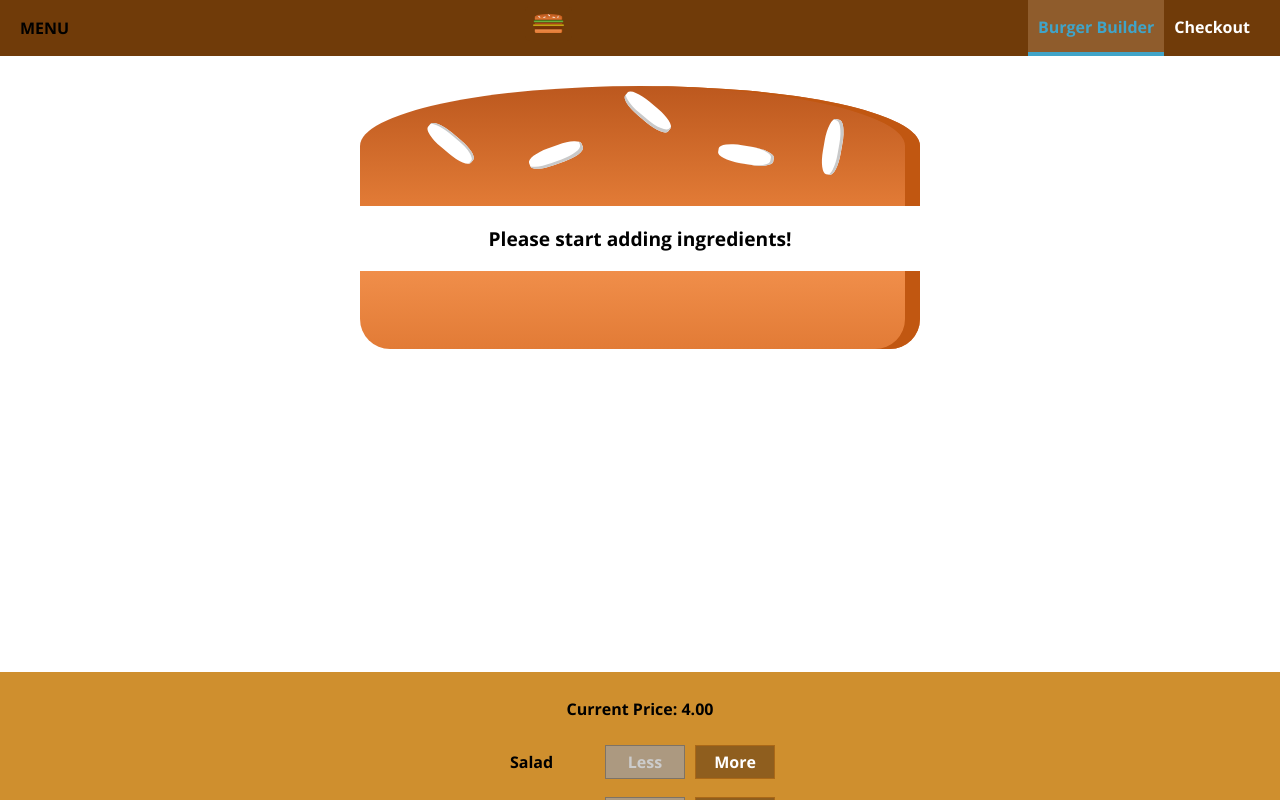
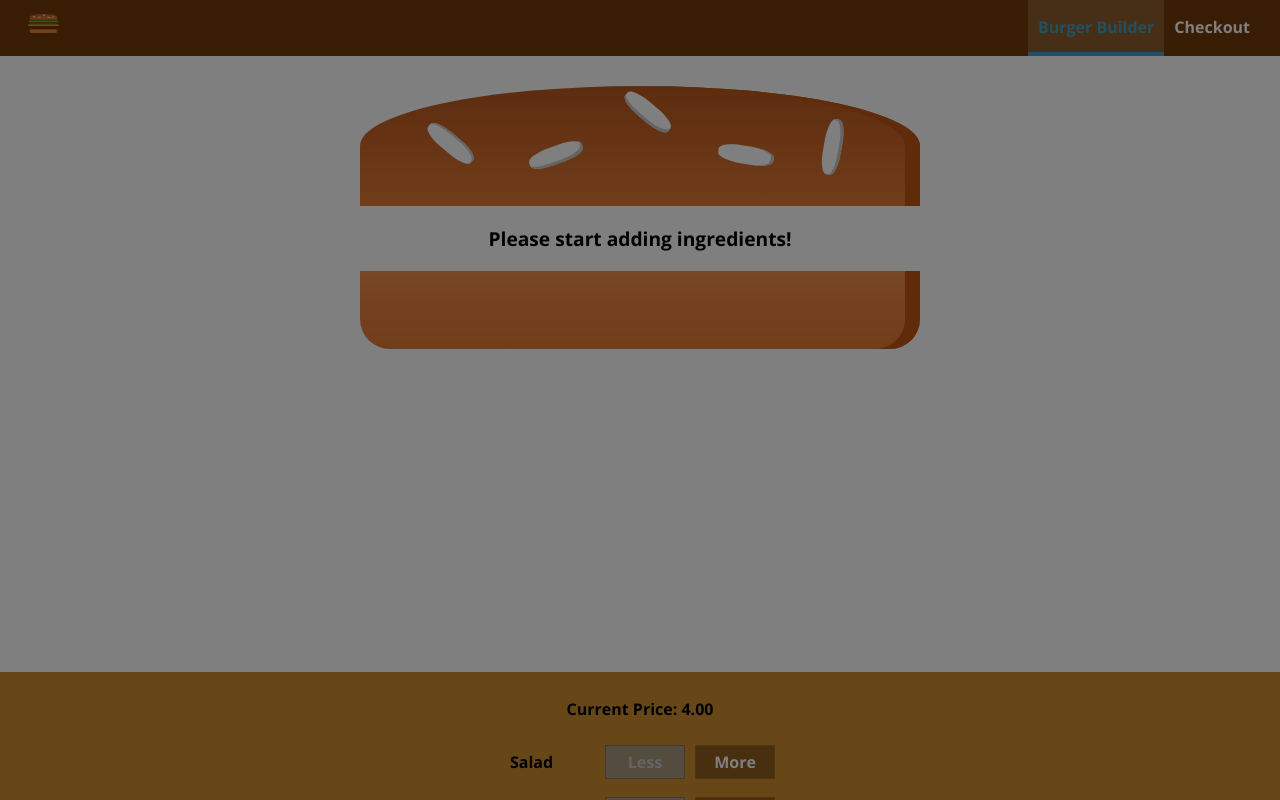
Before and after one commit to longnguyennhnd/My-Burger-App, a React app: page / in a window 1280 px wide. Shown: the top 800 px of the page. Built offline with nearby package versions, Linux system fonts and the light colour scheme.

Commit message:
150. Thêm bật tắt thanh sidebar

```diff
--- a/src/components/Layout/Layout.js
+++ b/src/components/Layout/Layout.js
@@ -1,18 +1,39 @@
-import React from 'react';
+import React, { Component } from 'react';
 
 import Aux from '../../hoc/Auxiliary';
 import classes from './Layout.css';
 import Toolbar from '../Navigation/Toolbar/Toolbar';
 import SideDrawer from '../Navigation/SideDrawer/SideDrawer';
+import { render } from 'react-dom';
 
-const layout = ( props ) => (
-    <Aux>
-        <Toolbar />
-        <SideDrawer/>
-        <main className={classes.Content}>
-            {props.children}
-        </main>
-    </Aux>
-);
+class Layout extends Component {
+    state = {
+        showSideDrawer: true
+    }
 
-export default layout;
+    sideDrawerClosedHandler = () => {
+        this.setState({ showSideDrawer: false });
+    }
+
+    sideDrawerToggleHandle = () => {
+        this.setState((prevState) => {
+            return { showSideDrawer: !prevState.showSideDrawer }
+        });
+    }
+
+    render() {
+        return (
+            <Aux>
+                <Toolbar clicked={this.sideDrawerToggleHandle} />
+                <SideDrawer
+                    open={this.state.showSideDrawer}
+                    closed={this.sideDrawerClosedHandler} />
+                <main className={classes.Content}>
+                    {this.props.children}
+                </main>
+            </Aux>
+        )
+    }
+}
+
+export default Layout;
--- /dev/null
+++ b/src/components/Navigation/SideDrawer/DrawerToggle/DrawerToggle.css
@@ -0,0 +1,23 @@
+.DrawerToggle {
+    width: 40px;
+    height: 100%;
+    display: flex;
+    flex-flow: column;
+    justify-content: space-around;
+    align-items: center;
+    padding: 10px 0;
+    box-sizing: border-box;
+    cursor: pointer;
+}
+
+.DrawerToggle div {
+    width: 90%;
+    height: 3px;
+    background-color: white;
+}
+
+@media (min-width: 500px) {
+    .DrawerToggle {
+        display: none;
+    }
+}
--- /dev/null
+++ b/src/components/Navigation/SideDrawer/DrawerToggle/DrawerToggle.js
@@ -0,0 +1,12 @@
+import React from 'react';
+import classes from './DrawerToggle.css';
+
+const drawerToggle = (props) => (
+    <div className={classes.DrawerToggle} onClick={props.clicked}>
+        <div></div>
+        <div></div>
+        <div></div>
+    </div>
+)
+
+export default drawerToggle
--- a/src/components/Navigation/SideDrawer/SideDrawer.js
+++ b/src/components/Navigation/SideDrawer/SideDrawer.js
@@ -2,10 +2,18 @@
 import Logo from '../../Logo/Logo';
 import NavigationItems from '../NavigationItems/NavigationItems';
 import classes from './SideDrawer.css';
+import Backdrop from '../../UI/Backdrop/Backdrop';
+import Aux from '../../../hoc/Auxiliary';
 
 const sideDrawer = (props) => {
+    let attachedClasses = [classes.SideDrawer, classes.Close];
+    if(props.open){
+        attachedClasses = [classes.SideDrawer, classes.Open];
+    }
     return (
-        <div className={classes.SideDrawer}>
+        <Aux>
+        <Backdrop show={props.open} clicked={props.closed}/>
+        <div className={attachedClasses.join(' ')}>
             <div className={classes.Logo}>
                 <Logo />
             </div>
@@ -13,6 +21,7 @@
                 <NavigationItems />
             </nav>
         </div>
+        </Aux>
     );
 };
 
--- a/src/components/Navigation/Toolbar/Toolbar.css
+++ b/src/components/Navigation/Toolbar/Toolbar.css
@@ -24,6 +24,6 @@
 
 @media(max-width: 499px){
     .DesktopOnly{
-        display: none;
+        display: none !important;
     }
 }
--- a/src/components/Navigation/Toolbar/Toolbar.js
+++ b/src/components/Navigation/Toolbar/Toolbar.js
@@ -2,10 +2,11 @@
 import classes from './Toolbar.css';
 import Logo from '../../Logo/Logo';
 import NavigationItems from '../NavigationItems/NavigationItems';
+import DrawerToggle from '../SideDrawer/DrawerToggle/DrawerToggle';
 
 const toolbar = (props) => (
     <header className={classes.Toolbar}>
-        <div>MENU</div>
+        <DrawerToggle clicked={props.clicked}/>
         <div className={classes.Logo}>
             <Logo />
         </div>
```
